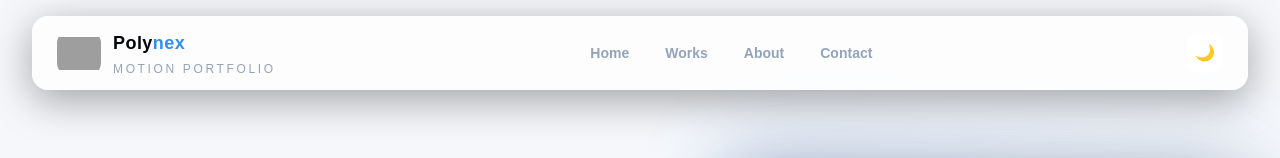
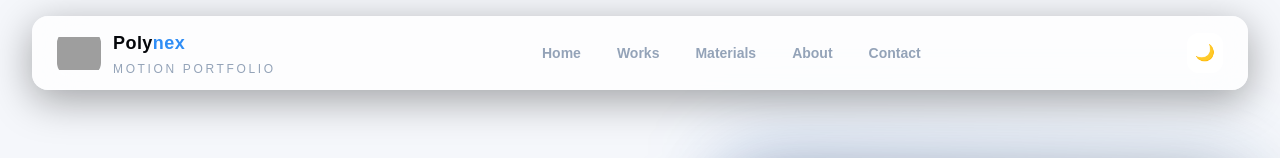
Before and after one commit to dev-ahmedali/poly-nex, a Next.js app: page / in a window 1280 px wide. Shown: the top 158 px of the page. Built offline with nearby package versions, Linux system fonts and the light colour scheme; grey boxes are pictures that could not be loaded.

Commit message:
updated contact 6

```diff
--- a/src/lib/constants.ts
+++ b/src/lib/constants.ts
@@ -1,6 +1,7 @@
 export const NAV_LINKS = [
   { label: "Home", href: "#home" },
   { label: "Works", href: "#works" },
+  { label: "Materials", href: "#materials" },
   { label: "About", href: "#about" },
   { label: "Contact", href: "#contact" },
 ];
```
Also changed, not shown: src/app/page.tsx (+2 -10 lines).
